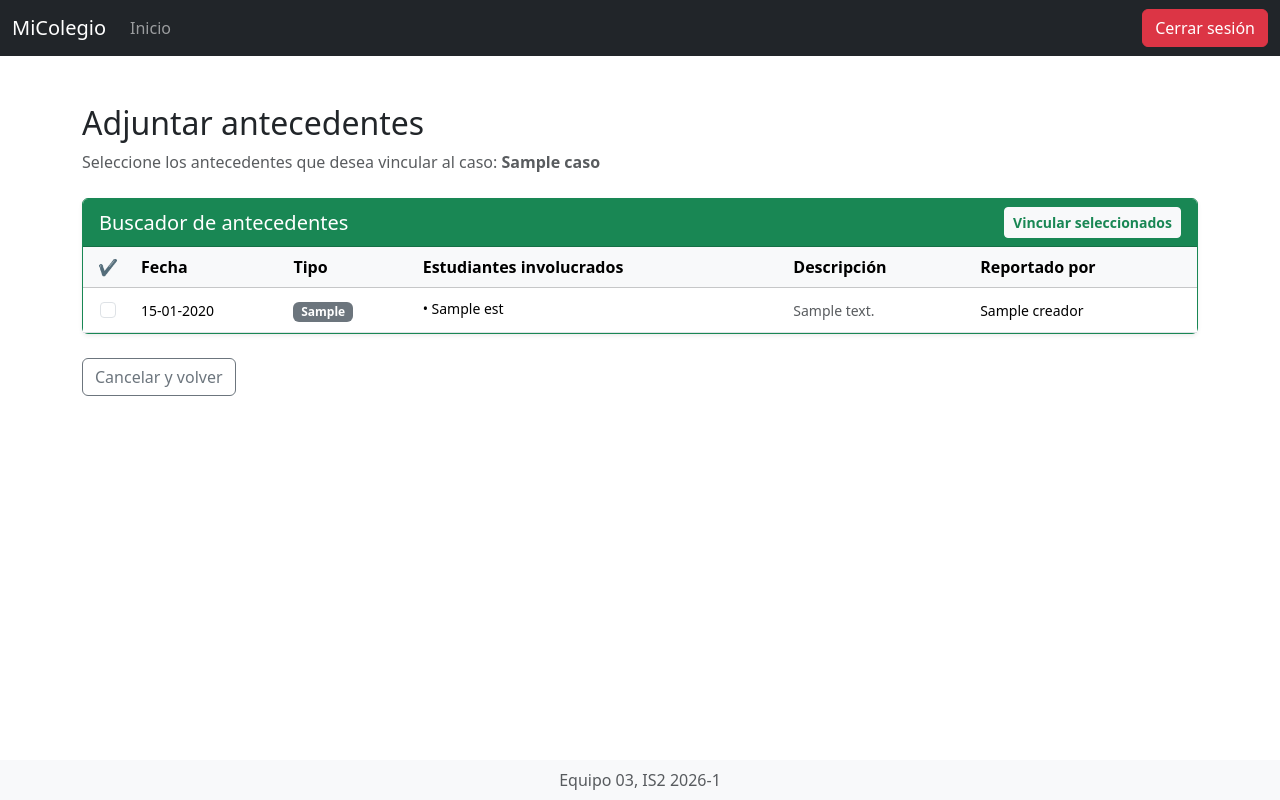
After one commit to square0108/IS2-2026-1, a Flask app: template app/templates/explore_incidents.html in a window 1280 px wide. The commit adds this page. Run offline with Flask 3, Linux system fonts and the light colour scheme; tables that the repository leaves empty hold one stand-in row (values such as "Sample post"); the template is opened without the code that fills it: values that come from a table or form of the project are taken from there, most other values are stand-ins (such as "Sample title", 1, 10 or a date in 2020).

Commit message:
Vista y conexión backend: Adjuntar antecedentes a un caso

```diff
--- a/app/templates/case_detail.html
+++ b/app/templates/case_detail.html
@@ -41,7 +41,7 @@
     <div class="card shadow-sm">
         <div class="card-header bg-light d-flex justify-content-between align-items-center">
             <h5 class="mb-0">Antecedentes relevantes</h5>
-            <a href="#" class="btn btn-sm btn-success">+ Adjuntar nuevo antecedente</a>
+            <a href="{{ url_for('encargado_de_convivencia.vincularEvidencia', caso_id=caso.id) }}" class="btn btn-sm btn-success">+ Adjuntar nuevo antecedente</a>
         </div>
 
         <div class="card-body">
--- /dev/null
+++ b/app/templates/explore_incidents.html
@@ -0,0 +1,73 @@
+{% extends "base.html" %}
+
+{% block title %} Explorar y vincular antecedentes {% endblock %}
+
+{% block content %}
+<div class="container mt-5">
+    <div class="mb-4">
+        <h2>Adjuntar antecedentes</h2>
+        <p class="text-muted">Seleccione los antecedentes que desea vincular al caso: <strong>{{ caso.nombre }}</strong></p>
+    </div>
+
+    <form method="POST" action="">
+        <div class="card shadow-sm mb-4 border-success">
+            <div class="card-header bg-success text-white d-flex justify-content-between align-items-center">
+                <h5 class="mb-0">Buscador de antecedentes</h5>
+                <button type="submit" class="btn btn-light btn-sm fw-bold text-success">
+                    Vincular seleccionados
+                </button>
+            </div>
+
+            <div class="card-body p-0">
+                {% if antecedentes %}
+                <div class="table-responsive">
+                    <table class="table table-hover align-middle mb-0">
+                        <thead class="table-light">
+                            <tr>
+                                <th scope="col" class="text-center" style="width: 50px;">✔</th>
+                                <th scope="col">Fecha</th>
+                                <th scope="col">Tipo</th>
+                                <th scope="col">Estudiantes involucrados</th>
+                                <th scope="col">Descripción</th>
+                                <th scope="col">Reportado por</th>
+                            </tr>
+                        </thead>
+                        <tbody>
+                            {% for ant in antecedentes %}
+                            <tr>
+                                <td class="text-center">
+                                    <!-- El value del checkbox es el ID que recibiremos en Flask -->
+                                    <input class="form-check-input" type="checkbox" name="antecedentes_seleccionados" value="{{ ant.id }}">
+                                </td>
+                                <td><small>{{ ant.fecha_adicion.strftime('%d-%m-%Y') }}</small></td>
+                                <td>
+                                    <span class="badge bg-secondary">{{ ant.tipo_antecedente }}</span>
+                                </td>
+                                <td>
+                                    <ul class="list-unstyled mb-0 mb-1">
+                                    {% for est in ant.estudiantes %}
+                                        <li><small>• {{ est.nombre_completo }}</small></li>
+                                    {% endfor %}
+                                    </ul>
+                                </td>
+                                <td><small class="text-muted">{{ ant.descripcion }}</small></td>
+                                <td><small>{{ ant.creador.nombre_completo }}</small></td>
+                            </tr>
+                            {% endfor %}
+                        </tbody>
+                    </table>
+                </div>
+                {% else %}
+                <div class="text-center py-5 text-muted">
+                    <p>No hay antecedentes adicionales disponibles para vincular en el sistema.</p>
+                </div>
+                {% endif %}
+            </div>
+        </div>
+
+        <div class="d-flex justify-content-between">
+            <a href="{{ url_for('encargado_de_convivencia.detalleCaso', caso_id=caso.id) }}" class="btn btn-outline-secondary">Cancelar y volver</a>
+        </div>
+    </form>
+</div>
+{% endblock %}
```
Also changed, not shown: app/users/manager/routes.py (+46 -1 lines).
